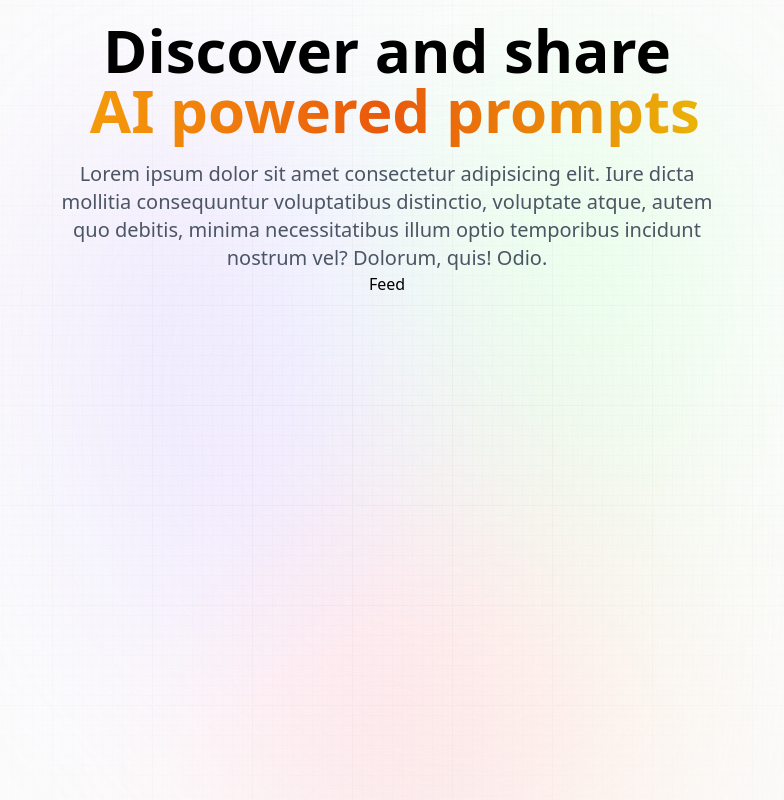
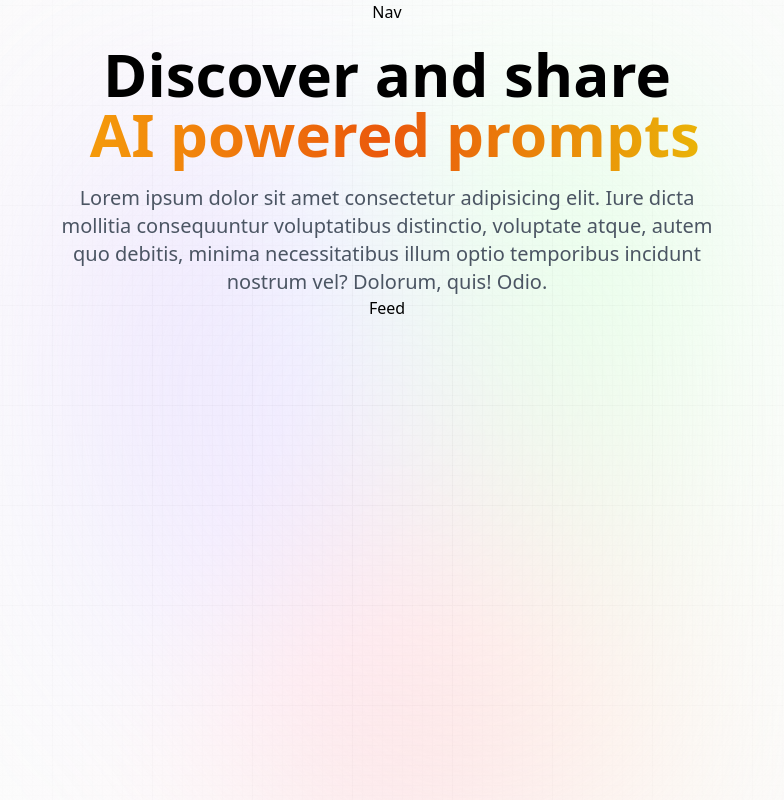
Before and after one commit to MenassieErmias/ai-prompt-site, a Next.js app: page / in a window 1280 px wide. Shown: the whole page, without its empty margins (253-1037 px from the left). Built offline with nearby package versions, Linux system fonts and the light colour scheme.

Commit message:
added next-auth as dependancy: package.json, added nav component to layout

```diff
--- a/app/layout.jsx
+++ b/app/layout.jsx
@@ -1,4 +1,5 @@
 import '@styles/globals.css';
+import Nav from '@components/Nav';
 
 export const metadata = {
   title: 'Promptopia',
@@ -16,6 +17,7 @@ const RootLayout = ({ children }) => {
           <div className='gradient' />
         </div>
         <main className='app'>
+          <Nav />
           {children}
         </main>
       </body>
--- a/package.json
+++ b/package.json
@@ -13,6 +13,7 @@
     "mongodb": "^6.10.0",
     "mongoose": "^8.8.0",
     "next": "15.0.2",
+    "next-auth": "^4.24.10",
     "react": "19.0.0-rc-02c0e824-20241028",
     "react-dom": "19.0.0-rc-02c0e824-20241028"
   },
```
Also changed, not shown: 1 other file (tests, documents, lock files or other folders).
